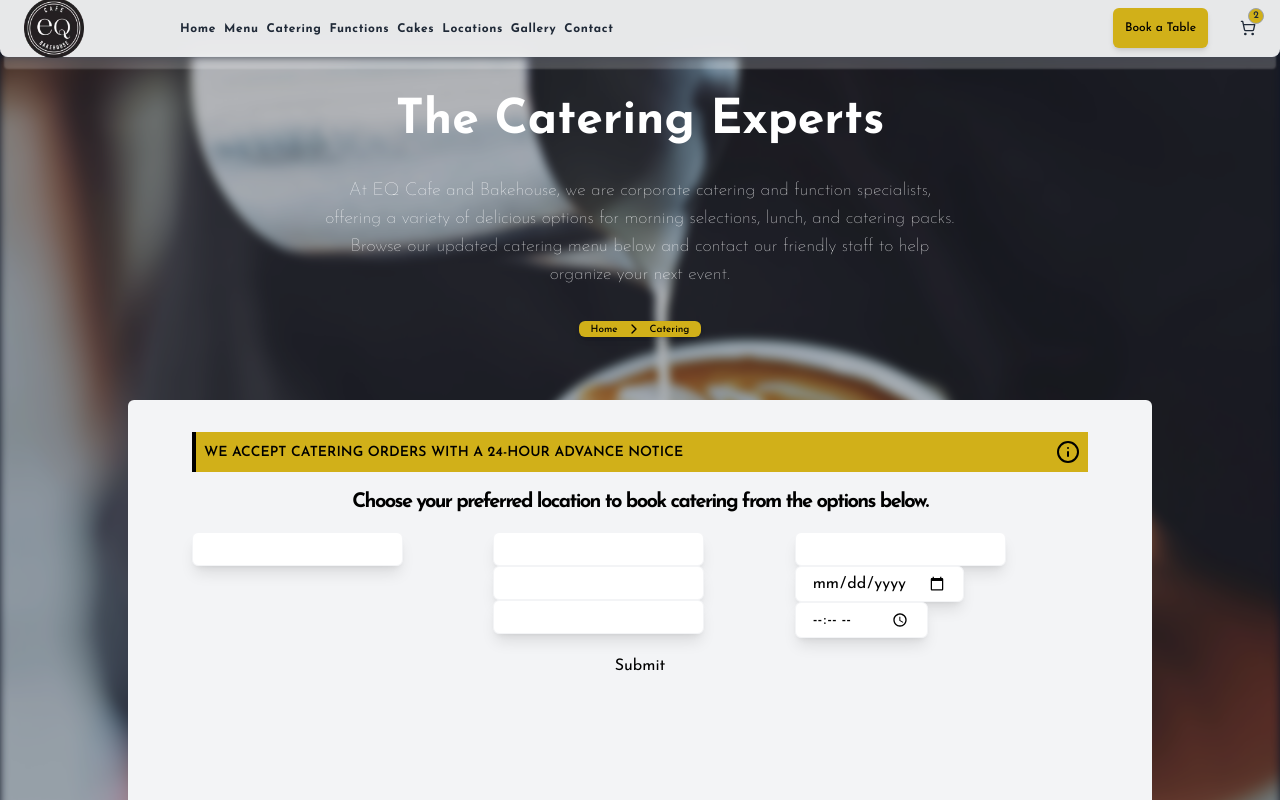
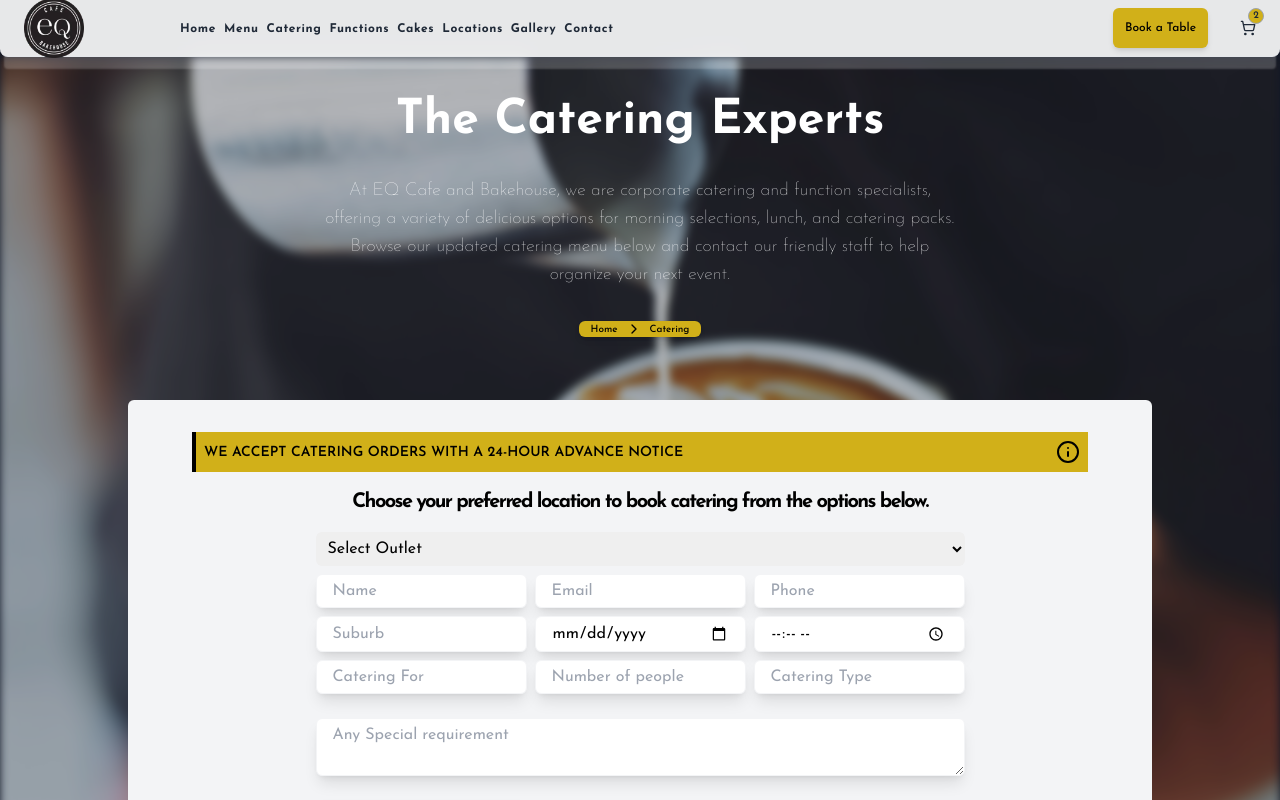
Before and after one commit to bjadhs/eq_cafe, a Next.js app: page /catering in a window 1280 px wide. Shown: the top 800 px of the page. Built offline with nearby package versions, Linux system fonts and the light colour scheme.

Commit message:
catering order submited

```diff
--- a/app/catering/page.tsx
+++ b/app/catering/page.tsx
@@ -1,4 +1,5 @@
 import CateringBookingForm from '@/components/CateringBookingForm';
+import Topic from '@/components/shared/Topic';
 import { Info } from 'lucide-react';
 
 const Catering = () => {
@@ -12,6 +13,7 @@
         Choose your preferred location to book catering from the options below.
       </h2>
       <CateringBookingForm />
+      <Topic title='Our Catering Menu' />
     </div>
   );
 };
--- a/components/CateringBookingForm.tsx
+++ b/components/CateringBookingForm.tsx
@@ -1,27 +1,113 @@
+'use client';
+import { useState } from 'react';
+import { Button } from './ui/button';
+
 const CateringBookingForm = () => {
+  const [selectedOutlet, setSelectedOutlet] = useState('');
+  const [name, setName] = useState('');
+  const [email, setEmail] = useState('');
+  const [phone, setPhone] = useState('');
+  const [message, setMessage] = useState('');
+
+  const [submittedData, setSubmittedData] = useState<null | {
+    name: string;
+    email: string;
+    phone: string;
+    message: string;
+  }>(null);
+
+  const outlets = ['Deakan', 'DFO', 'Gungahlin', 'Brindabella'];
+
+  const handleSubmit = (e: React.FormEvent) => {
+    e.preventDefault();
+    setSubmittedData({ name, email, phone, message });
+  };
+
   return (
-    <form className='grid grid-cols-3 gap-2'>
-      <div>
-        <input type='text' name='outlet' />
-      </div>
-      <div>
-        <input type='text' name='name' />
-        <input type='email' name='email' />
-        <input type='phone' name='phone' />
-      </div>
-      <div>
-        <input type='suburb' name='suburb' />
-        <input type='date' name='date' />
-        <input type='time' name='time' />
-      </div>
+    <div>
+      <form className='w-full grid grid-cols-3 gap-2' onSubmit={handleSubmit}>
+        <select
+          id='outlet'
+          value={selectedOutlet}
+          onChange={(e) => setSelectedOutlet(e.target.value)}
+          className='col-span-3 w-full p-2 focus:outline-none rounded-md'
+        >
+          <option value=''>Select Outlet</option>
+          {outlets.map((outlet) => (
+            <option key={outlet} value={outlet} className='bg-white'>
+              {outlet}
+            </option>
+          ))}
+        </select>
 
-      <button
-        type='submit'
-        className='col-span-3 bg-primary text-primary-foreground rounded-md p-2'
-      >
-        Submit
-      </button>
-    </form>
+        <input
+          type='text'
+          placeholder='Name'
+          value={name}
+          onChange={(e) => setName(e.target.value)}
+          required
+        />
+        <input
+          type='email'
+          placeholder='Email'
+          value={email}
+          onChange={(e) => setEmail(e.target.value)}
+          required
+        />
+        <input
+          type='tel'
+          placeholder='Phone'
+          value={phone}
+          onChange={(e) => setPhone(e.target.value)}
+          required
+        />
+
+        <input type='text' placeholder='Suburb' />
+        <input type='date' placeholder='Date' />
+        <input type='time' placeholder='Time' />
+
+        <input type='text' placeholder='Catering For' name='event' />
+        <input type='number' placeholder='Number of people' name='people' />
+        <input type='text' placeholder='Catering Type' name='type' />
+
+        <textarea
+          className='col-span-3'
+          placeholder='Any Special requirement'
+          name='additionalInfo'
+          value={message}
+          onChange={(e) => setMessage(e.target.value)}
+          required
+        />
+
+        <Button variant='secondary' type='submit' className='col-span-1'>
+          Submit
+        </Button>
+      </form>
+
+      {submittedData && (
+        <div
+          style={{
+            marginTop: '20px',
+            padding: '10px',
+            border: '1px solid #ccc',
+          }}
+        >
+          <h3>Booking Confirmation</h3>
+          <p>
+            <strong>Name:</strong> {submittedData.name}
+          </p>
+          <p>
+            <strong>Email:</strong> {submittedData.email}
+          </p>
+          <p>
+            <strong>Phone:</strong> {submittedData.phone}
+          </p>
+          <p>
+            <strong>Message:</strong> {submittedData.message}
+          </p>
+        </div>
+      )}
+    </div>
   );
 };
 
--- a/tailwind.config.ts
+++ b/tailwind.config.ts
@@ -43,13 +43,7 @@
   			border: 'hsl(var(--border))',
   			input: 'hsl(var(--input))',
   			ring: 'hsl(var(--ring))',
-  			chart: {
-  				'1': 'hsl(var(--chart-1))',
-  				'2': 'hsl(var(--chart-2))',
-  				'3': 'hsl(var(--chart-3))',
-  				'4': 'hsl(var(--chart-4))',
-  				'5': 'hsl(var(--chart-5))'
-  			}
+  			'select-option-bg': '#ffffff',
   		},
 
   	}
```
